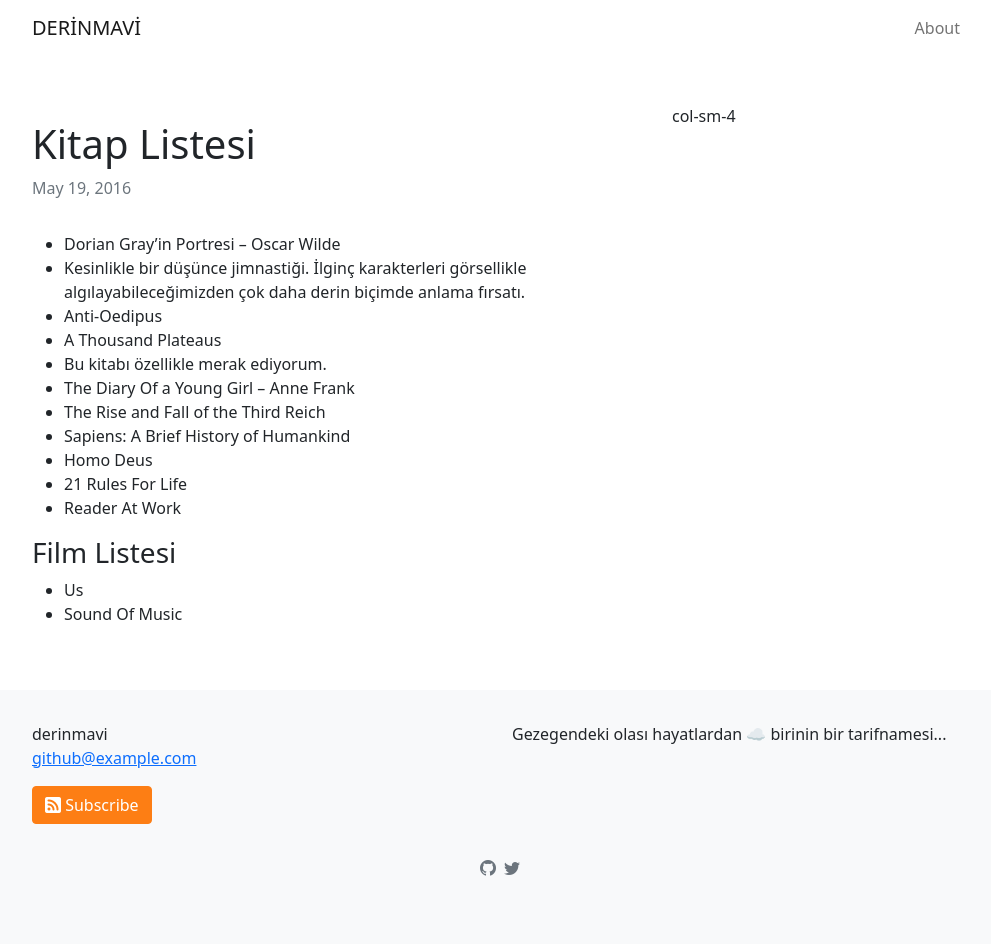
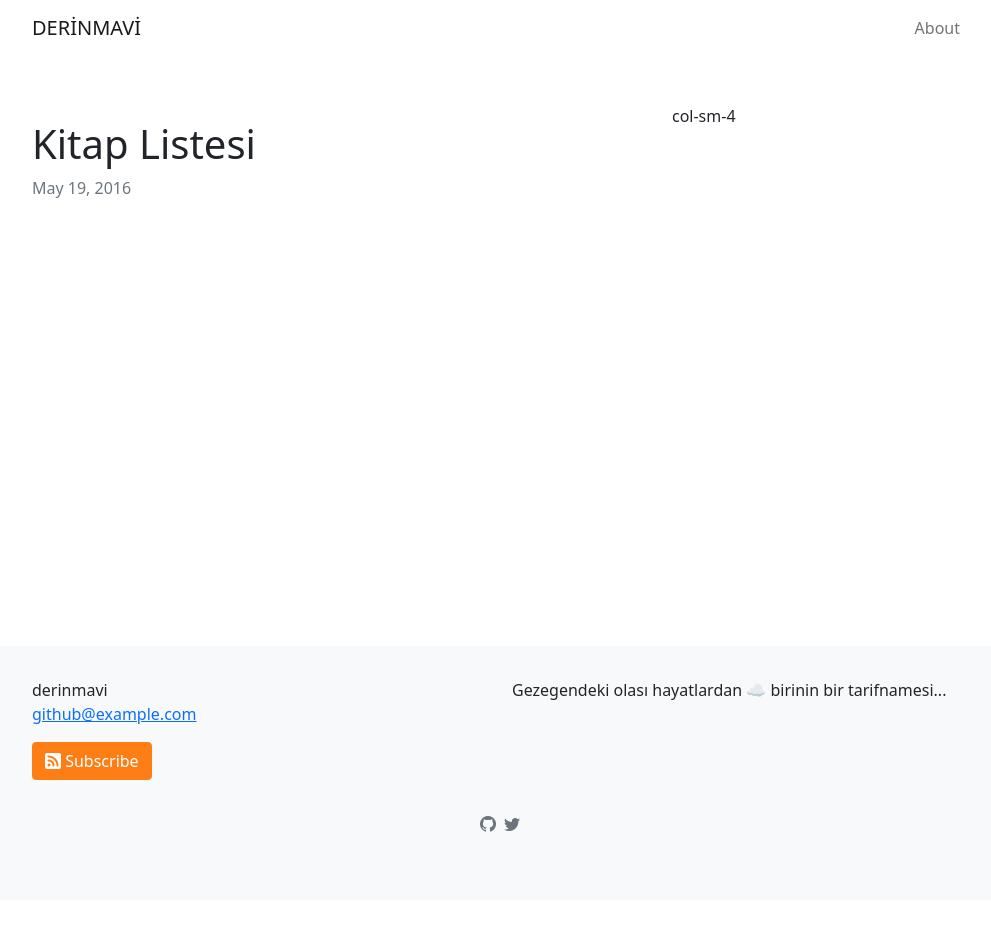
Before and after one commit to tozbulut/derinmavi.io, a Jekyll site: the page built from _posts/2016-05-19-kitap-listesi.md, in a window 1280 px wide. Shown: the whole page, without its empty margins (140-1131 px from the left). Built offline with Jekyll 4.4.1, drawn with Linux system fonts in a browser that asks for light colours; after the commit the page ends 900 px from its top, so only the background shows below that.

Commit message:
Update 2016-05-19-kitap-listesi.md

```diff
--- a/_posts/2016-05-19-kitap-listesi.md
+++ b/_posts/2016-05-19-kitap-listesi.md
@@ -3,19 +3,3 @@
 title: "Kitap Listesi"
 categories: misc
 ---
-
-*	Dorian Gray’in Portresi – Oscar Wilde
-*	Kesinlikle bir düşünce jimnastiği. İlginç karakterleri görsellikle algılayabileceğimizden çok daha derin biçimde anlama fırsatı.
-*	Anti-Oedipus
-*	A Thousand Plateaus
-*	Bu kitabı özellikle merak ediyorum.
-*	The Diary Of a Young Girl – Anne Frank
-*	The Rise and Fall of the Third Reich
-*	Sapiens: A Brief History of Humankind
-*	Homo Deus
-*	21 Rules For Life
-*	Reader At Work
-
-### Film Listesi
-*	Us
-*	Sound Of Music
```
